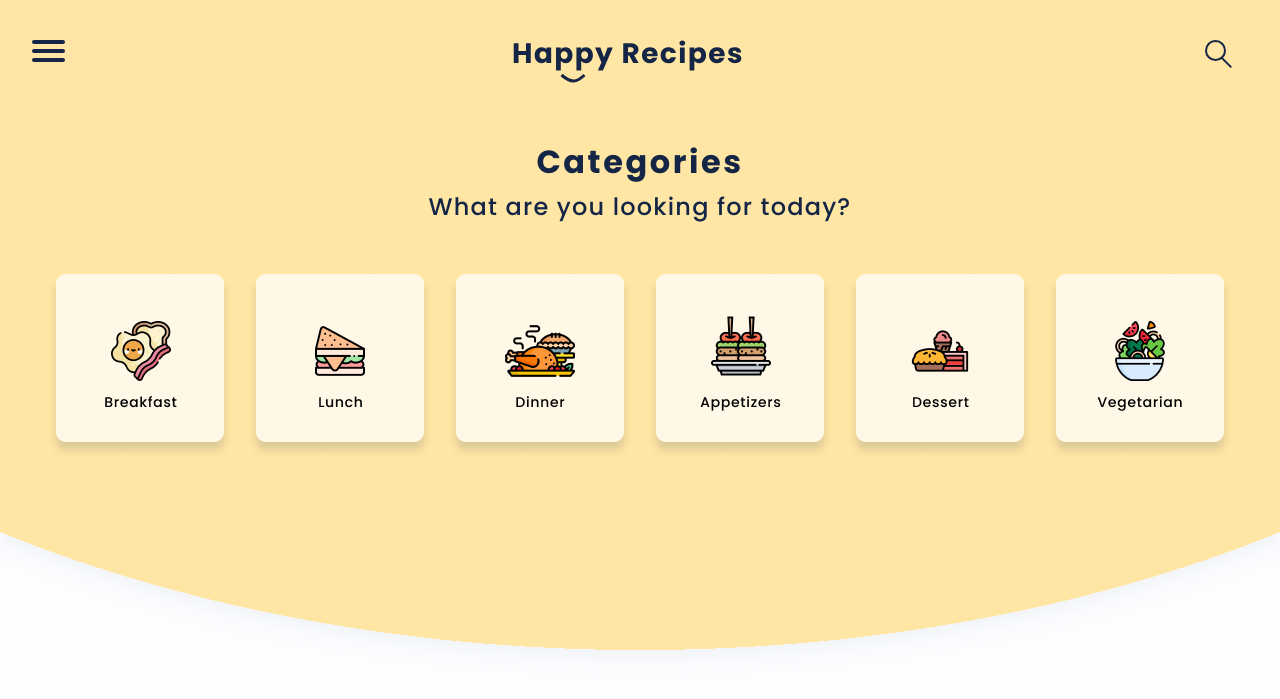
After one commit to molynatep/idm232-mpt54, a PHP site: page /categories.html in a window 1280 px wide. The commit adds this page. Shown: the top 699 px of the page. Run offline with PHP 8.4, Linux system fonts and the light colour scheme.

Commit message:
categories

```diff
--- /dev/null
+++ b/categories.html
@@ -0,0 +1,80 @@
+<!DOCTYPE html>
+<html lang="en">
+<head>
+   <meta charset="UTF-8">
+   <meta http-equiv="X-UA-Compatible" content="IE=edge">
+   <meta name="viewport" content="width=device-width, initial-scale=1.0">
+   <title>Categories</title>
+   <link rel="normalize" href="css/normalize.css">
+   <link rel="stylesheet" href="css/stylesheet.css">
+   <link rel="preconnect" href="https://fonts.googleapis.com">
+   <link rel="preconnect" href="https://fonts.gstatic.com" crossorigin>
+   <link href="https://fonts.googleapis.com/css2?family=Poppins:ital,wght@0,500;0,600;0,700;1,500;1,600;1,700&display=swap" rel="stylesheet">
+</head>
+<body>
+   <header class="nav-categories">
+      <nav role="navigation">
+         <div id="menuToggle">
+           <!--
+           A fake / hidden checkbox is used as click reciever,
+           so you can use the :checked selector on it.
+           -->
+           <input type="checkbox" />
+
+           <!--
+           Some spans to act as a hamburger.
+
+           They are acting like a real hamburger,
+           not that McDonalds stuff.
+           -->
+           <span></span>
+           <span></span>
+           <span></span>
+
+           <!--
+           Too bad the menu has to be inside of the button
+           but hey, it's pure CSS magic.
+           -->
+           <ul id="menu">
+             <a href="index.html"><li>Home</li></a>
+             <a href="categories.html"><li>Categories</li></a>
+             <a href="#"><li>Search</li></a>
+             <a href="#"><li>Contact</li></a>
+           </ul>
+         </div>
+         <div class="search">
+            <img src="imgs/search.svg" alt="search">
+         </div>
+         <div class="logo">
+         <img src="imgs/logo.svg" alt="logo">
+         </div>
+       </nav>
+   <h1>Categories</h1>
+   <h2>What are you looking for today?</h2>
+   <div class="ramenpic">
+      <picture>
+         <div class="grid2">
+            <div>
+            <img src="imgs/breakfast.png" alt="chicken">
+            </div>
+            <div>
+            <img src="imgs/lunch.png" alt="chicken">
+            </div>
+            <div>
+            <img src="imgs/dinner.png" alt="chicken">
+            </div>
+            <div>
+            <img src="imgs/appetizers.png" alt="chicken">
+            </div>
+            <div>
+               <img src="imgs/dessert.png" alt="chicken">
+            </div>
+            <div>
+               <img src="imgs/vegetarian.png" alt="chicken">
+            </div>
+         </div>
+      </picture>
+   </div>
+</header>
+</body>
+</html>
--- a/css/stylesheet.css
+++ b/css/stylesheet.css
@@ -15,17 +15,20 @@ html {
   }
 
 
-  .nav {
+  .nav, .nav-categories {
+    display:block;
+    text-align: center;
     position: absolute;
     width: 100vw;
-    height: 472px;
     filter: drop-shadow( 0px 8px 10px rgba(78, 118, 131, 0.07));
+  }
+  .nav {
+    height: 500px;
     background: radial-gradient(90% 500px at 50% -50px, #FFE6A5 100%, transparent 100%) no-repeat;
   }
-
-  .nav {
-    display:block;
-    text-align: center;
+  .nav-categories{
+    height: 700px;
+    background: radial-gradient(90% 700px at 50% -50px, #FFE6A5 100%, transparent 100%) no-repeat;
   }
 
 .logo {
@@ -97,11 +100,14 @@ margin-top: .2rem;
 
   }
 
-  .grid {
+  .grid, .grid2 {
     display: grid;
     justify-items: center;
     margin: 3rem 2.5rem 3rem;
     grid-template-columns: repeat(auto-fit, minmax(280px, 1fr));
+  }
+  .grid2 {
+    grid-template-columns: repeat(auto-fit, minmax(180px, 1fr));
   }
 
   #menuToggle
@@ -295,6 +301,12 @@ margin-top: .2rem;
     margin: 2rem 2.5rem 2rem;
     grid-template-columns: repeat(auto-fit, minmax(200px, 1fr));
 }
+  .grid2>div>img {
+    width:120px;
+  }
+    .grid2 {
+      grid-template-columns: repeat(auto-fit, minmax(120px, 1fr))
+  }
 }
 
   @media screen and (max-width: 500px) {
@@ -308,5 +320,8 @@ margin-top: .2rem;
      main {
       padding-top: 420px;
     }
+    .grid2>div>img {
+      width:100px;
+    }
 
 }
--- a/index.html
+++ b/index.html
@@ -36,9 +36,9 @@
                  but hey, it's pure CSS magic.
                  -->
                  <ul id="menu">
-                   <a href="#"><li>Home</li></a>
-                   <a href="#"><li>About</li></a>
-                   <a href="#"><li>Info</li></a>
+                   <a href="index.html"><li>Home</li></a>
+                   <a href="categories.html"><li>Categories</li></a>
+                   <a href="#"><li>Search</li></a>
                    <a href="#"><li>Contact</li></a>
                  </ul>
                </div>
```
Also changed, not shown: imgs/appetizers.png (added), imgs/breakfast.png (added), imgs/dessert.png (added), imgs/dinner.png (added), imgs/lunch.png (added), imgs/vegetarian.png (added).
